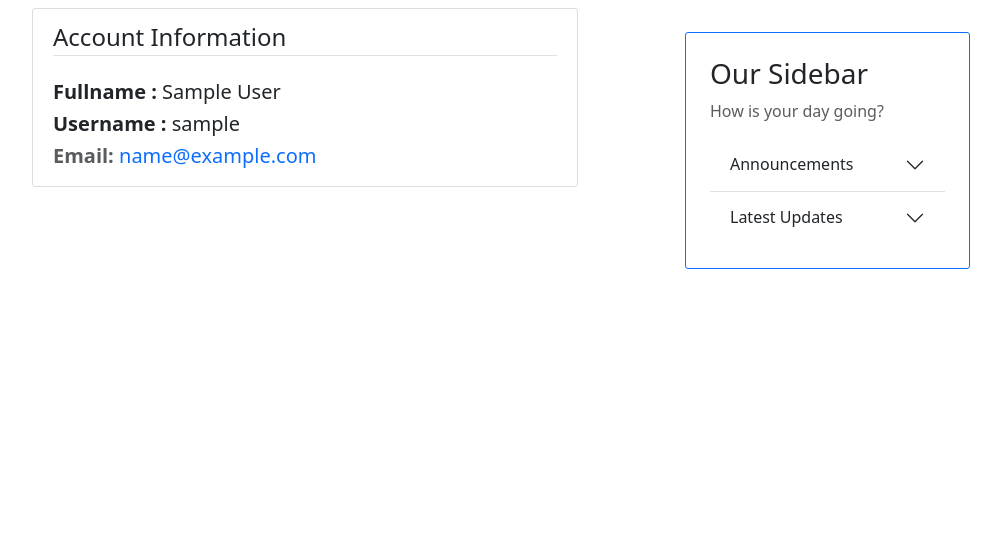
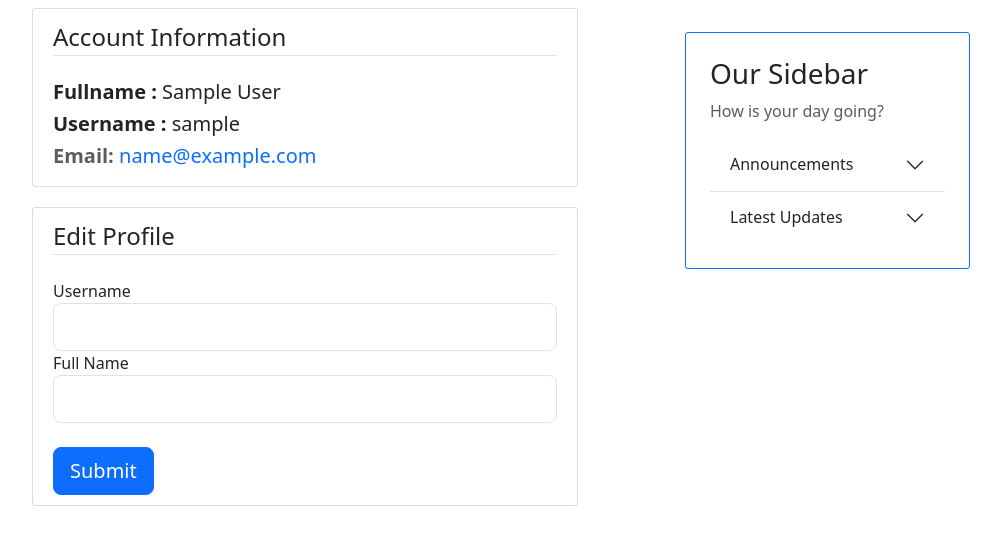
Before and after one commit to gegendepressed/OpenMedia, a Flask app: page /account in a window 1280 px wide. Shown: the part 56-601 px from the top of the page, without its empty margins (145-1146 px from the left). Run offline with Flask 3, Linux system fonts and the light colour scheme; the visitor is signed in with stand-in values (Sample User, id 1); data comes from the database, SQL or seed files in the repository; both versions use the stored data as it was after the commit.

Commit message:
templates: edit account information

```diff
--- a/app.py
+++ b/app.py
@@ -1,5 +1,5 @@
 from flask import Flask, render_template, url_for, flash, redirect, request
-from form import RegistrationForm, LoginForm, PostForm, CommentForm
+from form import RegistrationForm, LoginForm, PostForm, CommentForm, EditProfileForm
 from models import *
 from datetime import datetime
 from flask_login import LoginManager, login_user, current_user, login_required, logout_user
@@ -93,11 +93,19 @@ def logout():
     logout_user()
     return redirect( url_for("home") )
 
-@app.route("/account")
+@app.route("/account", methods=['GET', 'POST'])
 @login_required
 def account():
     image_file = url_for('static', filename = current_user.profile_pic_url)
-    return render_template('account.html', title='Your Account', profile_pic_url= image_file)
+    user=current_user
+    form = EditProfileForm()
+    if form.validate_on_submit():
+                user.username = form.username.data
+                user.fullname = form.fullname.data
+                db.session.commit()
+                flash('Post has been updated!', 'success')
+                return redirect(url_for('home'))
+    return render_template('account.html', title='Your Account', form=form,user=user, profile_pic_url= image_file)
 
 
 @app.route("/post/new", methods=['GET', 'POST'])
@@ -127,7 +135,7 @@ def post(post_id):
                                        .where(Likes.liked_by_id == current_user.username)
                                        .where(Likes.liked_post_id == post_id)
                                        ).scalar_one_or_none()
-        form = CommentForm(text="")
+        form = CommentForm()
         if form.validate_on_submit() :
             comment = Comments(
                         text=form.text.data,
@@ -148,11 +156,12 @@ def post(post_id):
 @login_required
 def update_post(post_id):
         post = db.session.execute(db.select(Posts).where(Posts.id == post_id)).scalar_one_or_none()
-        form = PostForm(title=post.title, content=post.text)
+        form = PostForm()
+        form.title.data = post.title
+        form.content.data = post.text
         if post.owner != current_user:
                return redirect(url_for('post', post_id=post.id))
         if form.validate_on_submit():
-                print(form.title.data)
                 post.title = form.title.data
                 post.text = form.content.data
                 db.session.commit()
--- a/form.py
+++ b/form.py
@@ -38,3 +38,8 @@ class PostForm(FlaskForm):
 class CommentForm(FlaskForm):
     text = TextAreaField("",validators=[DataRequired()])
     submit = SubmitField("Submit")
+
+class EditProfileForm(FlaskForm):
+    username = StringField('Username', validators=[DataRequired()])
+    fullname = StringField('Full Name', validators=[Length(min=0, max=140)])
+    submit = SubmitField('Submit')
--- a/templates/account.html
+++ b/templates/account.html
@@ -8,4 +8,43 @@
                 <h5 class="account-heading"><strong>Username : </strong> {{ current_user.username }}</h5>
                 <h5 class="secondary text-muted"><strong> Email: </strong><span class="text-primary">{{ current_user.email }}</span></h5>
     </div>
+    <form method="POST" action="">
+        {{ form.csrf_token }}
+    <div class="content-section">
+        <legend class="border-bottom mb-4"> Edit Profile </legend>
+            <div class="form-group">
+                {{ form.username.label(class="form-control-label") }}
+
+                {% if form.username.errors %}
+                    {{ form.username(class="form-control form-control-lg is-invalid") }}
+                    <div class="invalid-feedback">
+                        {% for error in form.username.errors %}
+                            <span>{{ error }}</span>
+                        {% endfor %}
+                    </div>
+                {% else %}
+                    {{ form.username(class="form-control form-control-lg") }}
+                {% endif %}
+            </div>
+
+            <div class="form-group">
+                {{ form.fullname.label(class="form-control-label") }}
+
+                {% if form.fullname.errors %}
+                    {{ form.fullname(class="form-control form-control-lg is-invalid") }}
+                    <div class="invalid-feedback">
+                        {% for error in form.fullname.errors %}
+                            <span>{{ error }}</span>
+                        {% endfor %}
+                    </div>
+                {% else %}
+                    {{ form.fullname(class="form-control form-control-lg") }}
+                {% endif %}
+            </div>
+            <br>
+            <div class="form-group">
+                {{ form.submit(class="btn btn-primary btn-lg btn-block") }}
+            </div>
+    </div>
+</form>
 {% endblock %}
```
Also changed, not shown: instance/project.db.
